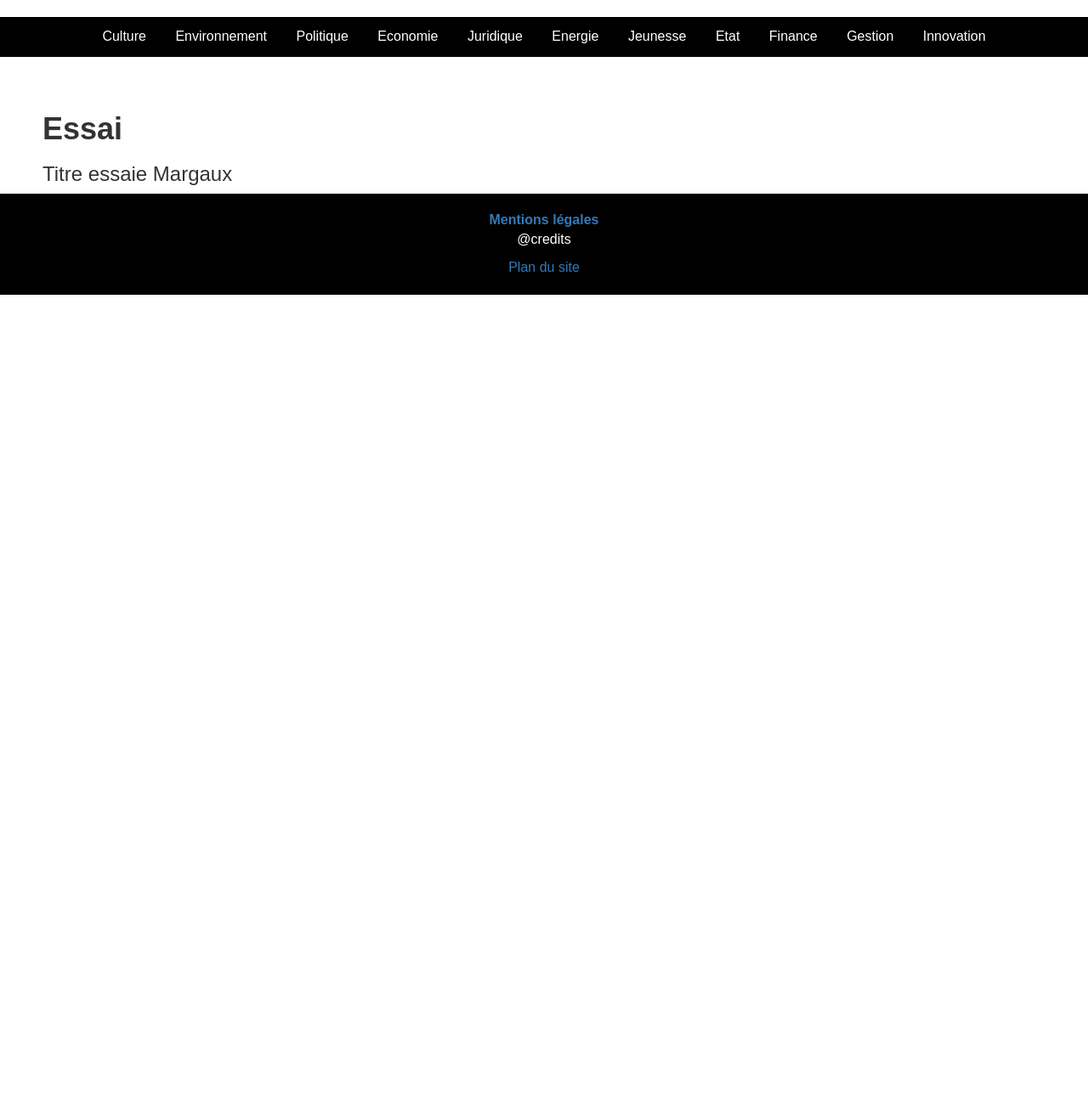
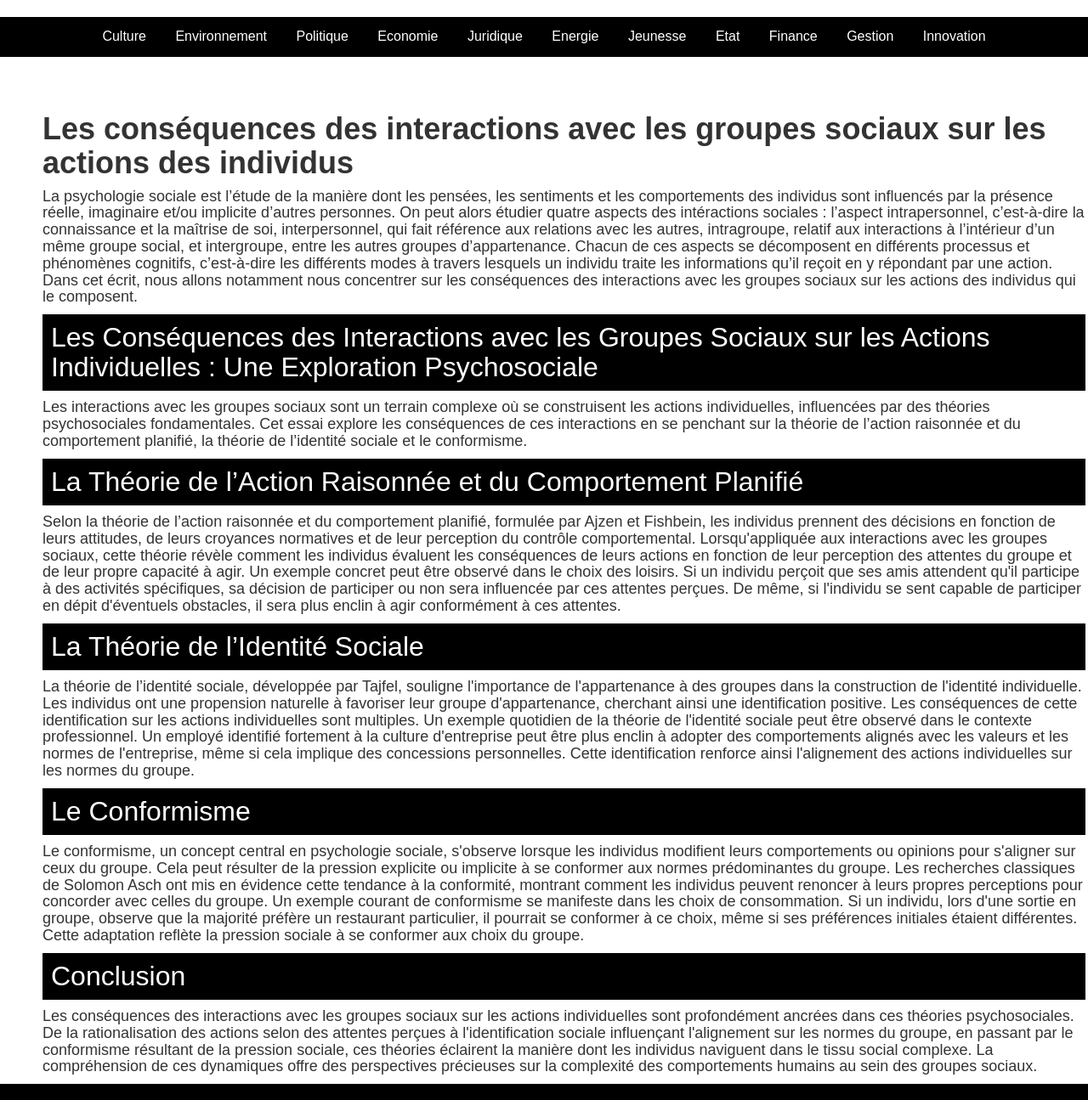
Before and after one commit to 1eane/blindless, a website: page margaux.html in a window 1280 px wide. Shown: the part 300-1595 px from the top of the page at 85% size. Before the commit the page ends 800 px from the top, so only its background shows below. Drawn offline with Linux system fonts and the light colour scheme.

Commit message:
feat: 🎸 Add essay

```diff
--- a/margaux.html
+++ b/margaux.html
@@ -328,9 +328,21 @@
     </nav>
   </header>
   <br><br>
-  <h1 class="act"><b>Essai</b></h1>
-  <h3 class="act">Titre essaie Margaux</h3>
-
+  <h1 class="act"><b>Les conséquences des interactions avec les groupes sociaux sur les actions des individus</b></h1>
+  <h4 class="act">La psychologie sociale est l’étude de la manière dont les pensées, les sentiments et les comportements des individus sont influencés par la présence réelle, imaginaire et/ou implicite d’autres personnes. On peut alors étudier quatre aspects des intéractions sociales :  l’aspect intrapersonnel, c’est-à-dire la connaissance et la maîtrise de soi, interpersonnel, qui fait référence aux relations avec les autres, intragroupe, relatif aux interactions à l’intérieur d’un même groupe social, et intergroupe, entre les autres groupes d’appartenance. Chacun de ces aspects se décomposent en différents processus et phénomènes cognitifs, c’est-à-dire les différents modes à travers lesquels un individu traite les informations qu’il reçoit en y répondant par une action. Dans cet écrit, nous allons notamment nous concentrer sur les conséquences des interactions avec les groupes sociaux sur les actions des individus qui le composent.</h4>
+  <h2 class="act">Les Conséquences des Interactions avec les Groupes Sociaux sur les Actions Individuelles : Une Exploration Psychosociale</h2>
+  <h4 class="act">Les interactions avec les groupes sociaux sont un terrain complexe où se construisent les actions individuelles, influencées par des théories psychosociales fondamentales. Cet essai explore les conséquences de ces interactions en se penchant sur la théorie de l’action raisonnée et du comportement planifié, la théorie de l’identité sociale et le conformisme.</h4>
+  <h2 class="act">La Théorie de l’Action Raisonnée et du Comportement Planifié</h2>
+  <h4 class="act">Selon la théorie de l’action raisonnée et du comportement planifié, formulée par Ajzen et Fishbein, les individus prennent des décisions en fonction de leurs attitudes, de leurs croyances normatives et de leur perception du contrôle comportemental. Lorsqu'appliquée aux interactions avec les groupes sociaux, cette théorie révèle comment les individus évaluent les conséquences de leurs actions en fonction de leur perception des attentes du groupe et de leur propre capacité à agir.
+    Un exemple concret peut être observé dans le choix des loisirs. Si un individu perçoit que ses amis attendent qu'il participe à des activités spécifiques, sa décision de participer ou non sera influencée par ces attentes perçues. De même, si l'individu se sent capable de participer en dépit d'éventuels obstacles, il sera plus enclin à agir conformément à ces attentes.</h4>
+  <h2 class="act">La Théorie de l’Identité Sociale</h2>
+  <h4 class="act">La théorie de l’identité sociale, développée par Tajfel, souligne l'importance de l'appartenance à des groupes dans la construction de l'identité individuelle. Les individus ont une propension naturelle à favoriser leur groupe d'appartenance, cherchant ainsi une identification positive. Les conséquences de cette identification sur les actions individuelles sont multiples.
+    Un exemple quotidien de la théorie de l'identité sociale peut être observé dans le contexte professionnel. Un employé identifié fortement à la culture d'entreprise peut être plus enclin à adopter des comportements alignés avec les valeurs et les normes de l'entreprise, même si cela implique des concessions personnelles. Cette identification renforce ainsi l'alignement des actions individuelles sur les normes du groupe.</h4>
+  <h2 class="act">Le Conformisme</h2>
+  <h4 class="act">Le conformisme, un concept central en psychologie sociale, s'observe lorsque les individus modifient leurs comportements ou opinions pour s'aligner sur ceux du groupe. Cela peut résulter de la pression explicite ou implicite à se conformer aux normes prédominantes du groupe. Les recherches classiques de Solomon Asch ont mis en évidence cette tendance à la conformité, montrant comment les individus peuvent renoncer à leurs propres perceptions pour concorder avec celles du groupe.
+    Un exemple courant de conformisme se manifeste dans les choix de consommation. Si un individu, lors d'une sortie en groupe, observe que la majorité préfère un restaurant particulier, il pourrait se conformer à ce choix, même si ses préférences initiales étaient différentes. Cette adaptation reflète la pression sociale à se conformer aux choix du groupe.</h4>
+  <h2 class="act">Conclusion</h2>
+  <h4 class="act">Les conséquences des interactions avec les groupes sociaux sur les actions individuelles sont profondément ancrées dans ces théories psychosociales. De la rationalisation des actions selon des attentes perçues à l'identification sociale influençant l'alignement sur les normes du groupe, en passant par le conformisme résultant de la pression sociale, ces théories éclairent la manière dont les individus naviguent dans le tissu social complexe. La compréhension de ces dynamiques offre des perspectives précieuses sur la complexité des comportements humains au sein des groupes sociaux.</h4>
   <script src="index.js"></script>
   <footer class="contentinfo">
     <a href="mentions.html"><b>Mentions légales</b></a>
```
